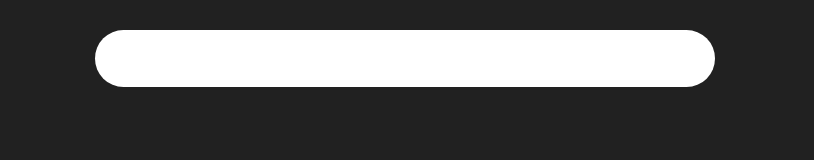
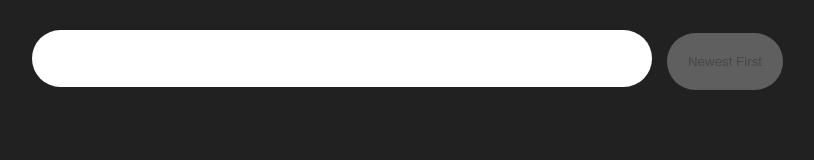
Before and after one commit to 000danish000/MovieSearch, a plain HTML site: page index.html in a window 1280 px wide. Shown: the whole page, without its empty margins (235-1049 px from the left). Drawn offline with Linux system fonts and the light colour scheme.

Commit message:
Add files via upload

```diff
--- a/index.html
+++ b/index.html
@@ -9,7 +9,7 @@
 
   <body>
     <div class="main">
-      <div class="search"><input type="text" class="user_input" /></div>
+      <div class="search"><input type="text" class="user_input" /><span class="sortbtn"><button id="sort" onclick="sortBtn()" disabled>Newest First</button></span></div>
       <div class="container">
         <!-- <div class="card_movie">
           card_movie
--- a/myscript.js
+++ b/myscript.js
@@ -1,15 +1,14 @@
 const search = document.querySelector(".user_input");
 const container = document.querySelector(".container");
+const sortingBtn = document.getElementById("sort");
 
 const getMovieDetails = async () => {
+  sortingBtn.removeAttribute("disabled");
   const searchApi = await fetch(
     `https://api.themoviedb.org/3/search/movie?&api_key=04c35731a5ee918f014970082a0088b1&query=${search.value}`
   );
   const data = await searchApi.json();
-  console.log(data);
   const { results } = data;
-  console.log(results);
-
   results.forEach((res) => {
     cardMovie(
       res.original_title,
@@ -64,6 +63,7 @@ const clearCardMovie = () => {
 search.addEventListener("input", (e) => {
   if (container.innerHTML === "\n      ") {
     getMovieDetails();
+    sortingBtn.setAttribute("disabled","true");
   } else {
     clearCardMovie();
     getMovieDetails();
@@ -77,3 +77,20 @@ search.addEventListener("input", (e) => {
 // const res = await fetch(`https://pokeapi-proxy.freecodecamp.rocks/api/pokemon/${searchInput.value.toLowerCase()}`);
 // const data = await res.json();
 // const { name, id, weight, height, stats, sprites, types } = data;
+
+function sortBtn() {
+  const allCardMovieArr = Array.from(
+    container.getElementsByClassName("card_movie")
+  );
+
+  allCardMovieArr.sort((a, b) => {
+    const dateA = new Date(a.querySelector(".rdate").textContent);
+    const dateB = new Date(b.querySelector(".rdate").textContent);
+    return dateB - dateA;
+  });
+
+  container.innerHTML = "";
+  allCardMovieArr.forEach((newCard) => {
+    container.appendChild(newCard);
+  });
+}
--- a/style.css
+++ b/style.css
@@ -102,3 +102,17 @@ h3 {
 i {
   padding-right: 5px;
 }
+#sort{
+  padding: 21px;
+    margin: 5px;
+    border-radius: 40px;
+    border: 0;
+
+}
+#sort:hover{
+  background-color: #bfbfbf;
+}
+#sort:active{
+  background-color: #bfbfbf;
+  box-shadow: 0px 0px 1px 2px inset;
+}
```
